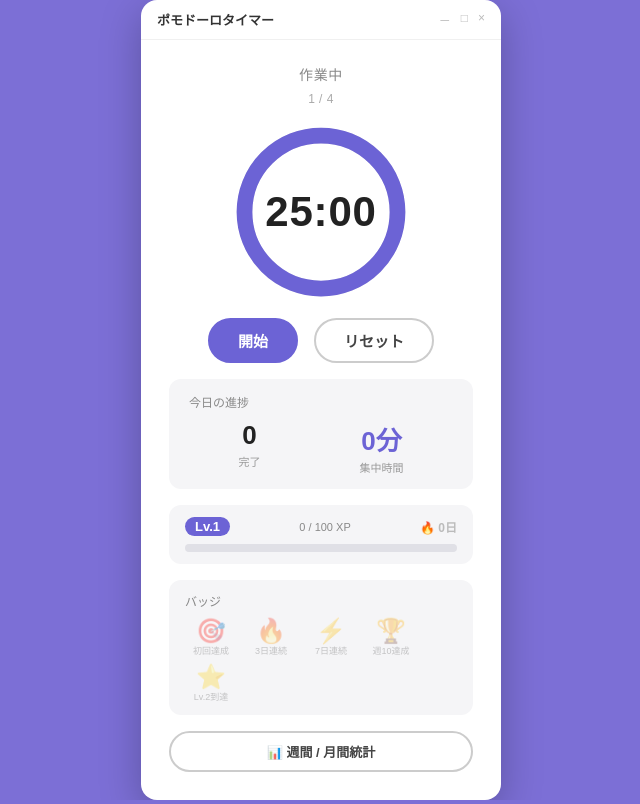
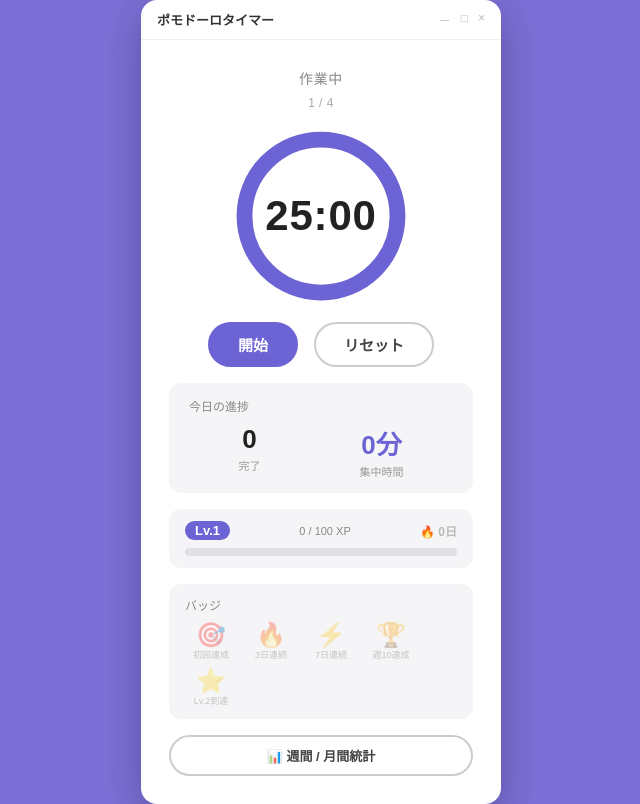
Before and after one commit to MorimotoKohji/GitHubCopilotWorkshop, a Flask app: page / in a window 1280 px wide. Shown: the whole page, without its empty margins (319-959 px from the left). Run offline with Flask 3, Linux system fonts and the light colour scheme.

Commit message:
style: unify .content padding to 28px

```diff
--- a/1.pomodoro/static/css/style.css
+++ b/1.pomodoro/static/css/style.css
@@ -31,7 +31,7 @@ body {
 .win-btns { display: flex; gap: 10px; font-size: 12px; color: #bbb; cursor: default; }
 
 /* ---- コンテンツ ---- */
-.content { padding: 24px 28px 28px; display: flex; flex-direction: column; align-items: center; gap: 16px; }
+.content { padding: 28px; display: flex; flex-direction: column; align-items: center; gap: 16px; }
 
 /* フェーズラベル */
 .phase-label { font-size: 14px; color: #888; letter-spacing: .05em; }
```
